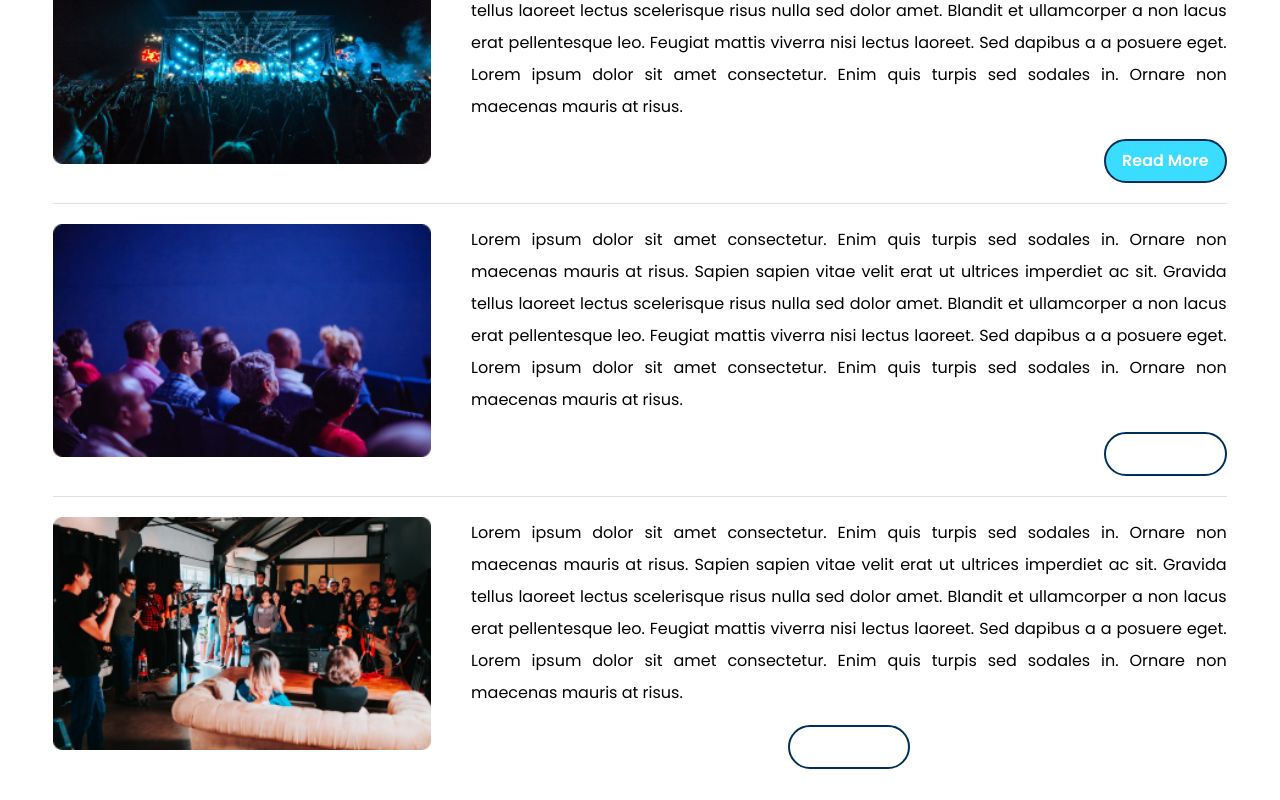
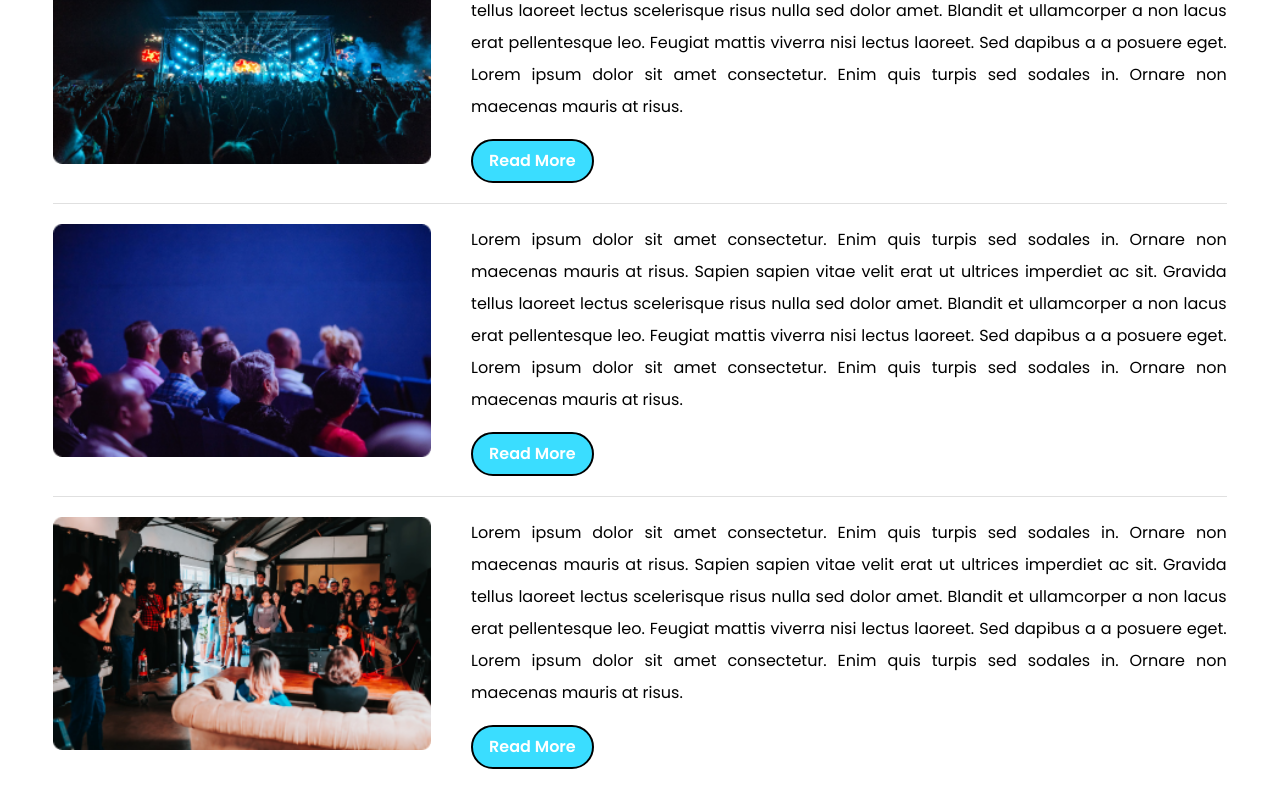
Before and after one commit to feyiamujo1/project-x, a React (Create React App) app: page / in a window 1280 px wide. Shown: the part 5920-6720 px from the top of the page. Built offline with nearby package versions, Linux system fonts and the light colour scheme.

Commit message:
news button edit

```diff
--- a/src/components/Home.js
+++ b/src/components/Home.js
@@ -325,7 +325,7 @@ const Home = () => {
                             pellentesque leo. Feugiat mattis viverra nisi lectus laoreet. Sed dapibus a a posuere eget.
                             Lorem ipsum dolor sit amet consectetur. Enim quis turpis sed sodales in. Ornare non maecenas mauris at risus.
                             </p>
-                            <div className="relative w-fit border-2 border-[#002F5A] rounded-full cursor-pointer bg-custom-blue float-right">
+                            <div className="relative w-fit border-2 border-black rounded-full cursor-pointer bg-custom-blue mx-auto  md:mx-0">
                                 {/* <div className="absolute rounded-full h-full w-10 p-2 bg-custom-blue border-2 border-[#002F5A] -left-1"></div> */}
                                 {/* <p className="py-[8px] pr-4 pl-10 md:pr-6 md:pl-12 font-semibold">Read More</p> */}
                                 <p className="py-2 p-4 font-semibold text-white">Read More</p>
@@ -344,7 +344,7 @@ const Home = () => {
                             pellentesque leo. Feugiat mattis viverra nisi lectus laoreet. Sed dapibus a a posuere eget.
                             Lorem ipsum dolor sit amet consectetur. Enim quis turpis sed sodales in. Ornare non maecenas mauris at risus.
                             </p>
-                            <div className="relative w-fit border-2 border-[#002F5A] rounded-full cursor-pointer float-right">
+                            <div className="relative w-fit border-2 border-black rounded-full cursor-pointer bg-custom-blue mx-auto md:mx-0">
                                 {/* <div className="absolute rounded-full h-full w-10 p-2 bg-custom-blue border-2 border-[#002F5A] -left-1"></div> */}
                                 {/* <p className="py-[8px] pr-4 pl-10 md:pr-6 md:pl-12 font-semibold">Read More</p> */}
                                 <p className="py-2 p-4 font-semibold text-white">Read More</p>
@@ -363,7 +363,7 @@ const Home = () => {
                             pellentesque leo. Feugiat mattis viverra nisi lectus laoreet. Sed dapibus a a posuere eget.
                             Lorem ipsum dolor sit amet consectetur. Enim quis turpis sed sodales in. Ornare non maecenas mauris at risus.
                             </p>
-                            <div className="relative w-fit border-2 border-[#002F5A] rounded-full cursor-pointer mx-auto">
+                            <div className="relative w-fit border-2 border-black rounded-full cursor-pointer bg-custom-blue mx-auto  md:mx-0">
                                 {/* <div className="absolute rounded-full h-full w-10 p-2 bg-custom-blue border-2 border-[#002F5A] -left-1"></div> */}
                                 {/* <p className="py-[8px] pr-4 pl-10 md:pr-6 md:pl-12 font-semibold">Read More</p> */}
                                 <p className="py-2 p-4 font-semibold text-white">Read More</p>
```
